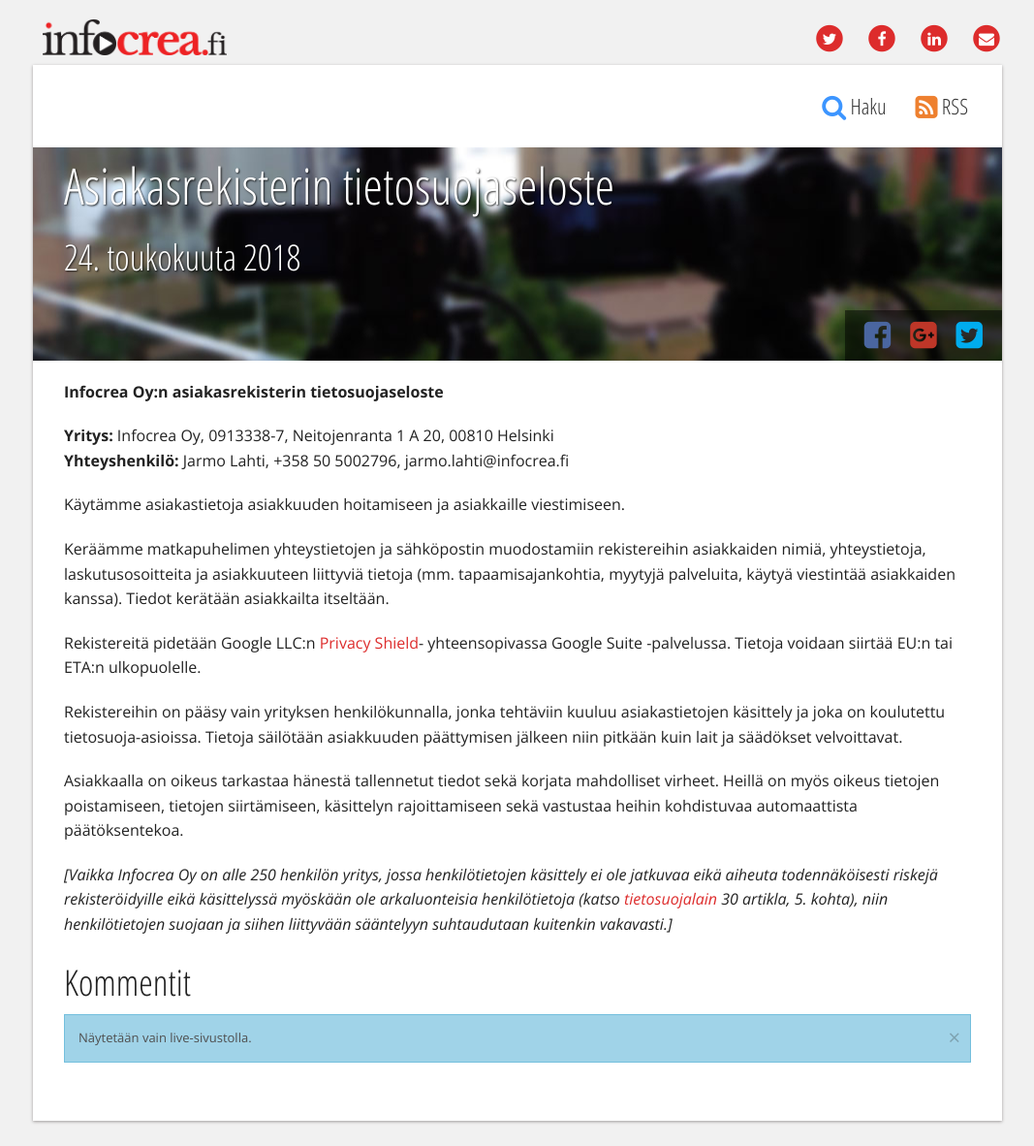
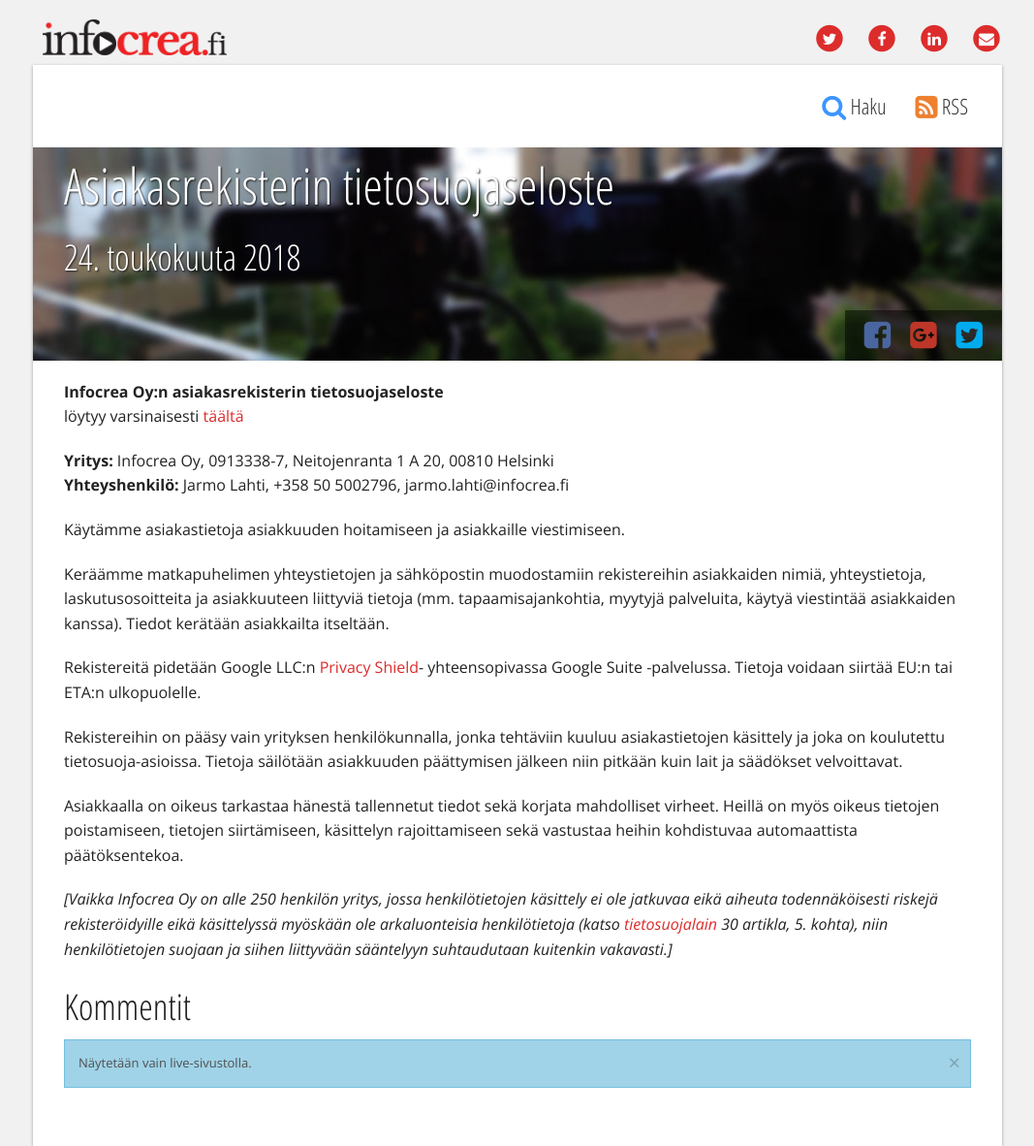
Before and after one commit to Pyppe/infocrea.fi, a Jekyll site: the page built from _posts/2018-05-24-asiakasrekisterin-tietosuojaseloste.md, in a window 1280 px wide. Shown: the whole page at 97% size, without its empty margins (106-1173 px from the left). Built offline with Jekyll 4.4.1, drawn with Linux system fonts in a browser that asks for light colours.

Commit message:
tietosuojaselosteblogauksen päivitys

```diff
--- a/_posts/2018-05-24-asiakasrekisterin-tietosuojaseloste.md
+++ b/_posts/2018-05-24-asiakasrekisterin-tietosuojaseloste.md
@@ -4,7 +4,8 @@ title: "Asiakasrekisterin tietosuojaseloste"
 date: 2018-05-24T19:45:30+0300
 ---
 
-**Infocrea Oy:n asiakasrekisterin tietosuojaseloste** <!--more-->
+**Infocrea Oy:n asiakasrekisterin tietosuojaseloste**<br><!--more-->
+löytyy varsinaisesti [täältä](/tietosuojaseloste/)
 
 **Yritys:** Infocrea Oy, 0913338-7, Neitojenranta 1 A 20, 00810 Helsinki<br>
 **Yhteyshenkilö:** Jarmo Lahti, +358 50 5002796, jarmo.lahti@infocrea.fi
```
